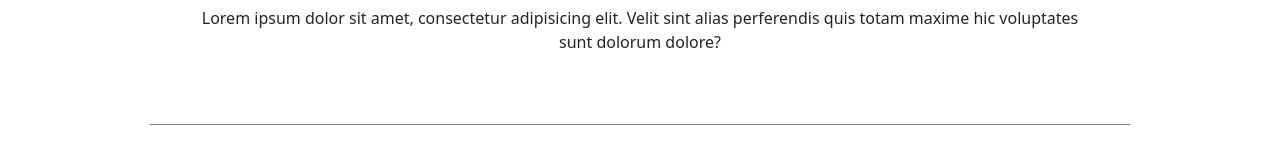
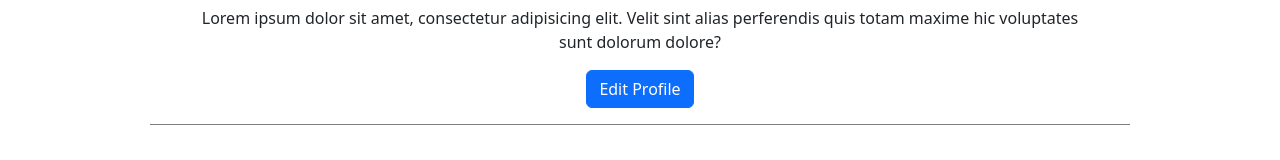
Before and after one commit to rkehadzhiyski/NexusTune, a React (Vite) app in the folder client/: page /user-profile in a window 1280 px wide. Shown: the part 281-441 px from the top of the page. Built offline with nearby package versions, Linux system fonts and the light colour scheme; no server answers.

Commit message:
add button for profile edit

```diff
--- a/client/src/components/userProfile/UserProfile.tsx
+++ b/client/src/components/userProfile/UserProfile.tsx
@@ -1,13 +1,20 @@
 import { useContext } from 'react';
+import { useNavigate } from 'react-router-dom';
 import AuthContext from '../../contexts/authContext';
 
 import styles from './userProfile.module.css';
 import UserPodcasts from '../userPodcasts/UserPodcasts';
+import Button from 'react-bootstrap/Button';
 
 const UserProfile = () => {
     const {
         user
     } = useContext(AuthContext);
+    const navigate = useNavigate();
+
+    const navigateTo = () => {
+        navigate('/edit-profile')
+    }
 
     return (
         <div className={styles['profile-page']}>
@@ -20,6 +27,9 @@ const UserProfile = () => {
                         totam maxime hic voluptates
                         sunt dolorum dolore?
                     </p>
+                    <Button onClick={navigateTo} variant="primary" >
+                        Edit Profile
+                    </Button>
                 </div>
             </div>
             <div className={styles['user-podcasts']}>
```
